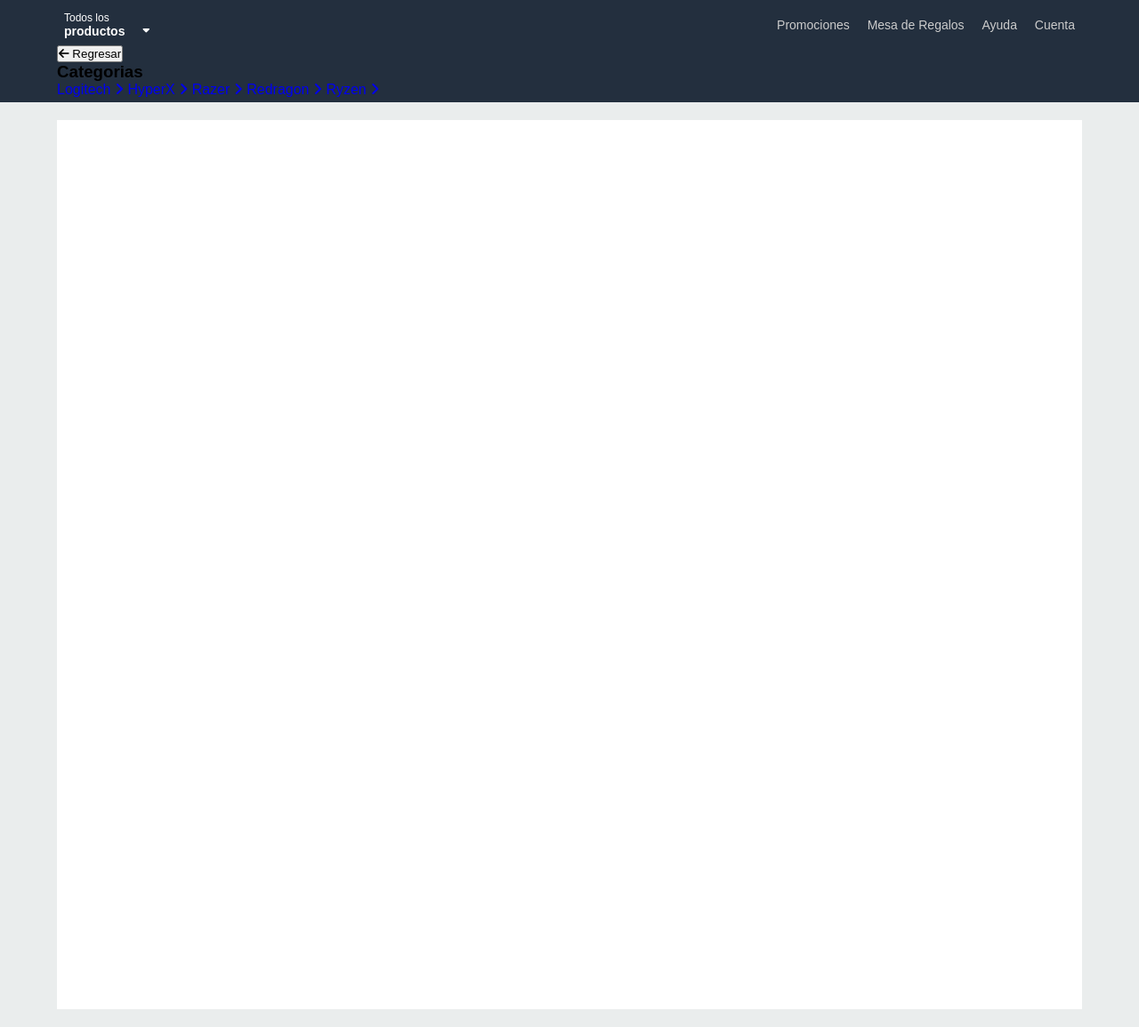
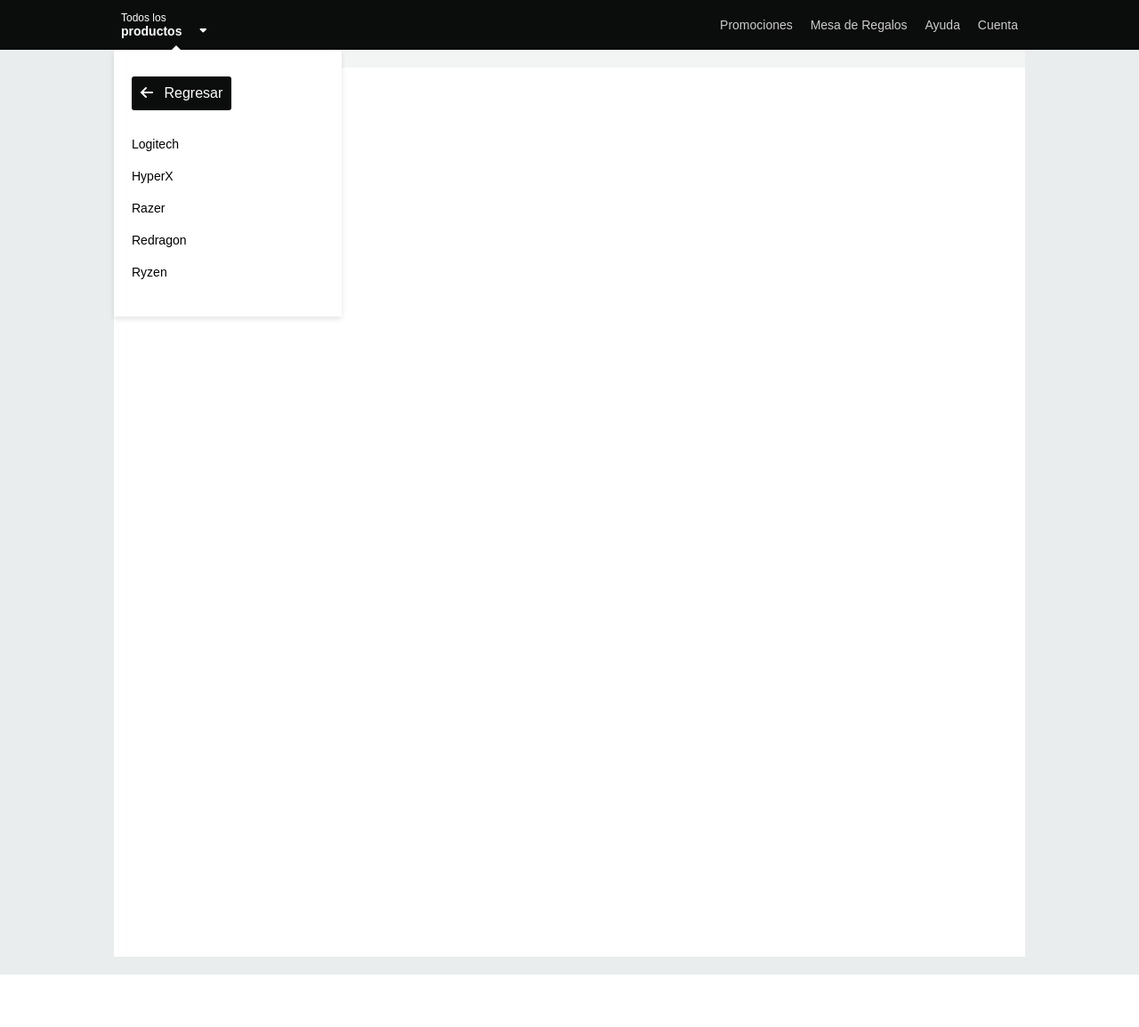
Before and after one commit to Brandon-Gomez/wowgames, a PHP site: page / in a window 1280 px wide. Shown: the whole page at 89% size. After the commit the page ends 1096 px from the top, so only its background shows below. Run offline with PHP 8.4, Linux system fonts and the light colour scheme; some libraries are stand-ins or nearby versions.

Commit message:
css y nav

```diff
--- a/css/styles.css
+++ b/css/styles.css
@@ -20,7 +20,7 @@ text-decoration: none;
 
 .contenedor{
 margin: auto;
-width: 90%;
+width: 80%;
 max-width: 1300px;
 }
 
@@ -37,7 +37,7 @@ height: 1000px;
 /*enlaces del menu - echo por robin*/
 
 .menu {
-background:  #232F3E;
+background:  #0b0c0c;
 padding: 5px 0;
 margin-bottom: 20px;
 }
@@ -116,3 +116,90 @@ display: inline-block;
 .menu .contenedor-enlaces-nav .enlaces a:hover {
    border: 1px solid rgba(255,255,255, .4);
 }
+
+/* ------------------------- */
+/* GRID */
+/* ------------------------- */
+
+.contenedor-grid{
+   position: relative;
+}
+
+.grid {
+   width: 100%;
+   /* display: none; */
+   background-color: rgba(255,255,255, .4);
+   position: absolute;
+   top: 5px;
+   z-index: 1000;
+   display: grid;
+   grid-template-columns: repeat(4, 1fr);
+   grid-template-rows: 1fr;
+   grid-template-areas: "categorias subcategorias subcategorias subcategorias";
+}
+
+.grid.activo{
+   display: grid;
+}
+
+.grid::before {
+   content: "";
+   display: block;
+   background: transparent;
+   border-left: 5px solid transparent;
+   border-right: 5px solid transparent;
+   border-bottom: 5px solid #fff;
+   position: absolute;
+   top: -5px;
+   left: 65px;
+}
+
+.grid > div {
+   background: #fff;
+   box-shadow: 0px 3px 6px rgba(0, 0, 0, .10 );
+}
+
+.grid .btn-regresar {
+   background: #0b0c0c;
+   color: #fff;
+   border: none;
+   padding: 10px;
+   border-radius: 3px;
+   margin: 20px;
+   font-size: 16px;
+   cursor: pointer;
+}
+.grid .btn-regresar i {
+   margin-right: 8px;
+}
+
+.grid .categorias {
+   grid-area: categorias;
+   padding-top: 10px;
+   min-height: 300px;
+}
+
+.grid .categorias .subtitulo{
+   display: none;
+}
+
+.grid .categorias a {
+   color: #000;
+   font-size: 14px;
+   display: flex;
+   justify-content: space-between;
+   padding: 10px 20px;
+}
+
+.grid .categorias a i {
+   display: none;
+}
+
+.grid .categorias a:hover {
+   color: #037d82;
+   font-weight: bold;
+}
+
+.grid .categorias a:hover i {
+   display: inline-block;
+}
```
Also changed, not shown: template/cabecera.php (+41 -39 lines).
